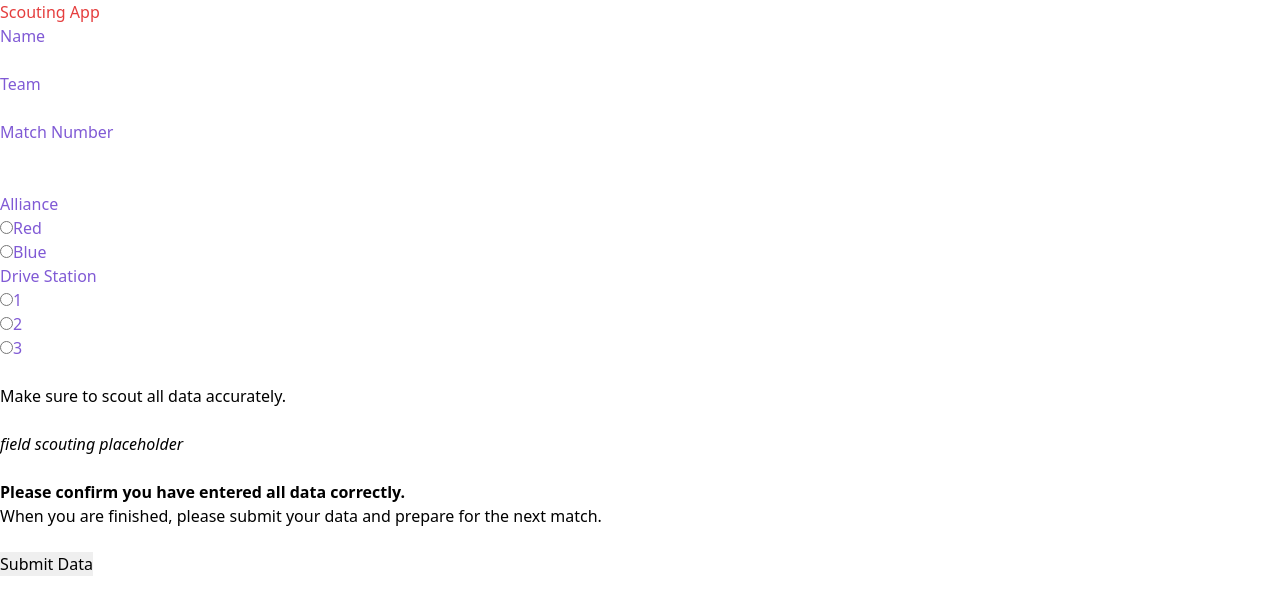
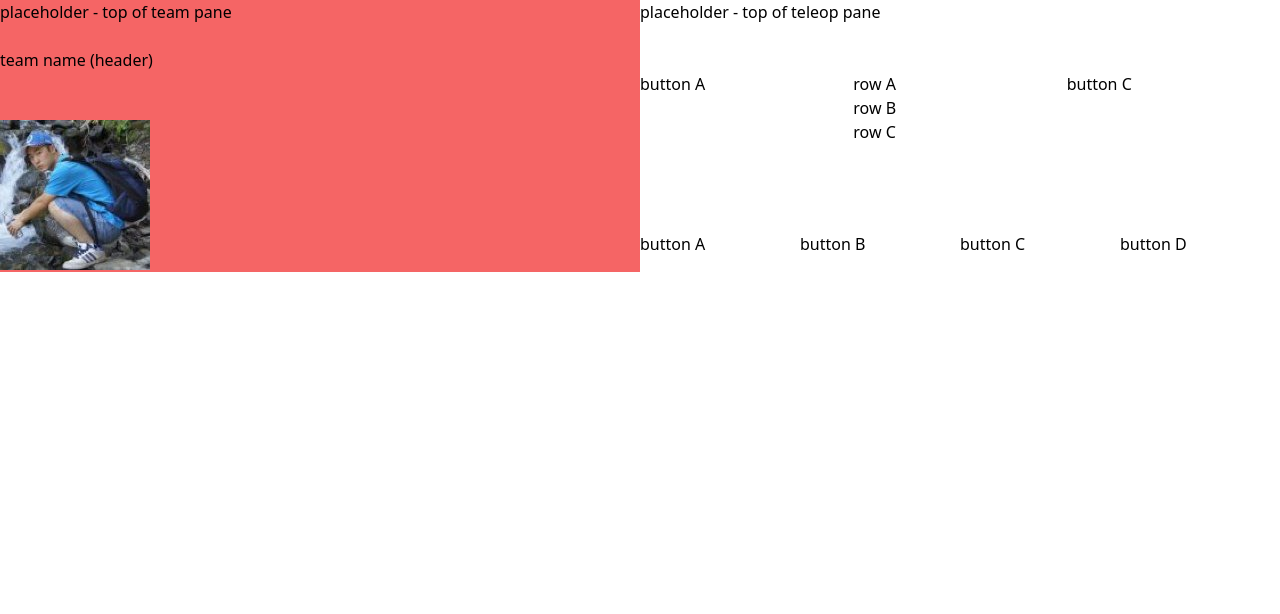
Before and after one commit to frc2852/infinite-recharge-scouting-app, a website built with webpack: page src/index.html in a window 1280 px wide. Built offline with nearby package versions, Linux system fonts and the light colour scheme.

Commit message:
Created new field layout branch with placeholder code

```diff
--- a/src/index.html
+++ b/src/index.html
@@ -8,33 +8,49 @@
     <title>2852 Scouting App</title>
   </head>
   <body>
-    <h1 class="text-green-600 hover:text-red-600">Scouting App</h1>
-    <form class="text-purple-600">
-      Name<br>
-      <input type=text name="firstName"><br>
-      Team<br>
-      <input type=text name="team"><br>
-      Match Number<br>
-      <input type="number" name="matchNumber"><br>
-      <br>
-      <form>
-        Alliance<br>
-        <input type="radio" name="alliance" value="red" class="text-red-600">Red<br>
-        <input type="radio" name="alliance" value="blue" class="text-blue-600">Blue<br>
-        Drive Station<br>
-        <input type="radio" name="driveStation" value="1">1<br>
-        <input type="radio" name="driveStation" value="2">2<br>
-        <input type="radio" name="driveStation" value="3">3<br>
-      </form>
-    </form>
-    <br>
-    <h2>Make sure to scout all data accurately.</h2><br>
-    <p><i>field scouting placeholder</i></p><br>
-    <form>
-      <b>Please confirm you have entered all data correctly.</b><br>
-      When you are finished, please submit your data and prepare for the next match.<br>
-      <br>
-      <input type="button" id="Submit Data" name="Submit Data" value="Submit Data" action="/127.0.0.1:8080/">
-    </form>
+    <div class="container inset-0">
+      <div class="flex mb-4">
+        <div class="w-1/2 bg-red-500">
+          placeholder - top of team pane
+          <br><br>
+          <h1 class=".text-centre">team name (header)</h1>
+          <br><br>
+          <img src="images/joof.jpg" alt="Robot photo goes here lol">
+        </div>
+        <div class="w-1/2">
+          placeholder - top of teleop pane
+          <br><br><br>
+          <div class="flex mb-4">
+            <div class="w-1/3">
+              button A
+            </div>
+            <div class="w-1/3">
+              row A
+              <br>
+              row B
+              <br>
+              row C
+            </div>
+          <div class="w-1/3">
+            button C
+          </div>
+         </div>
+         <br><br><br>
+         <div class="flex mb-4">
+          <div class="w-1/4">
+            button A
+          </div>
+          <div class="w-1/4">
+            button B
+          </div>
+          <div class="w-1/4">
+            button C
+          </div>
+          <div class="w-1/4">
+            button D
+          </div>
+         </div>
+      </div>
+    </div>
   </body>
 </html>
```
